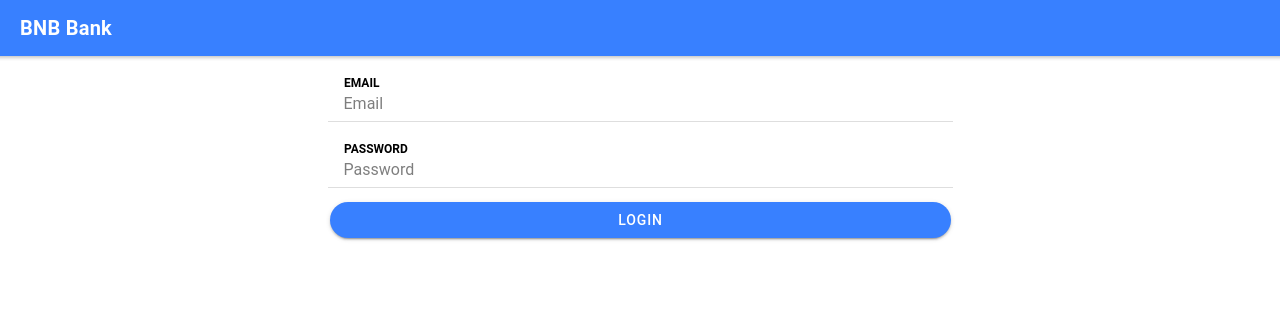
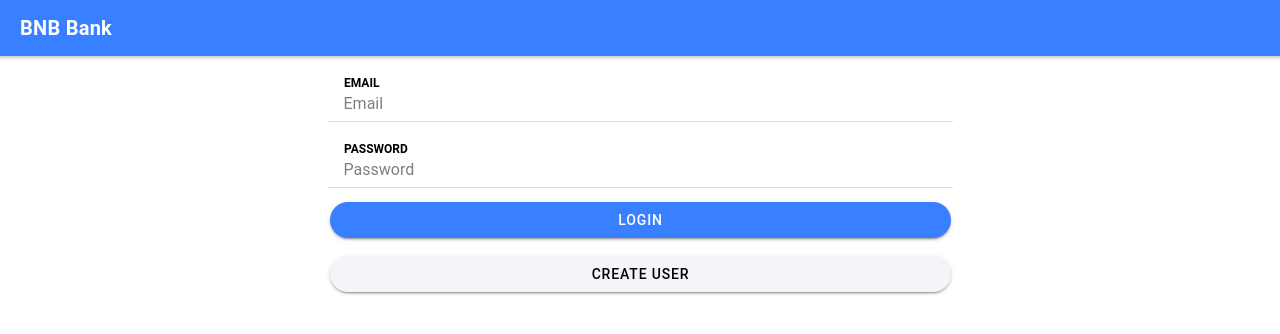
Before and after one commit to Jclavo/-turnover-frontend, a React (Create React App) app: page /login in a window 1280 px wide. Shown: the top 334 px of the page. Built offline with nearby package versions, Linux system fonts and the light colour scheme.

Commit message:
add create user button

```diff
--- a/src/pages/login/LoginPage.tsx
+++ b/src/pages/login/LoginPage.tsx
@@ -145,6 +145,12 @@ const LoginPage: React.FC<RouteComponentProps> = (props) => {
                         </IonCol>
                     </IonRow>
 
+                    <IonRow className="ion-align-items-center">
+                        <IonCol size="6" offset="3">
+                            <IonButton color="light" expand="full" shape="round" onClick={() => props.history.push('/user')}>Create User</IonButton>
+                        </IonCol>
+                    </IonRow>
+
                 </IonGrid>
 
                 {/* Alert component */}
```
